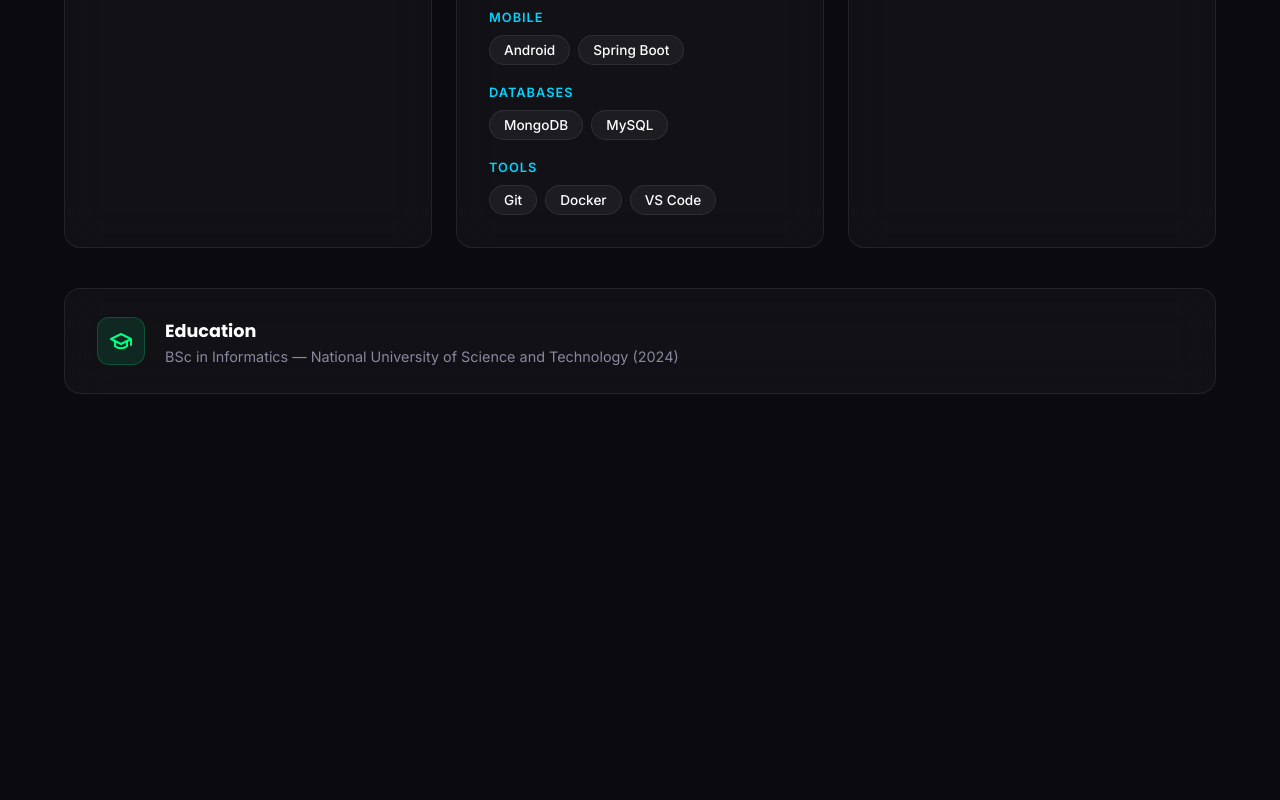
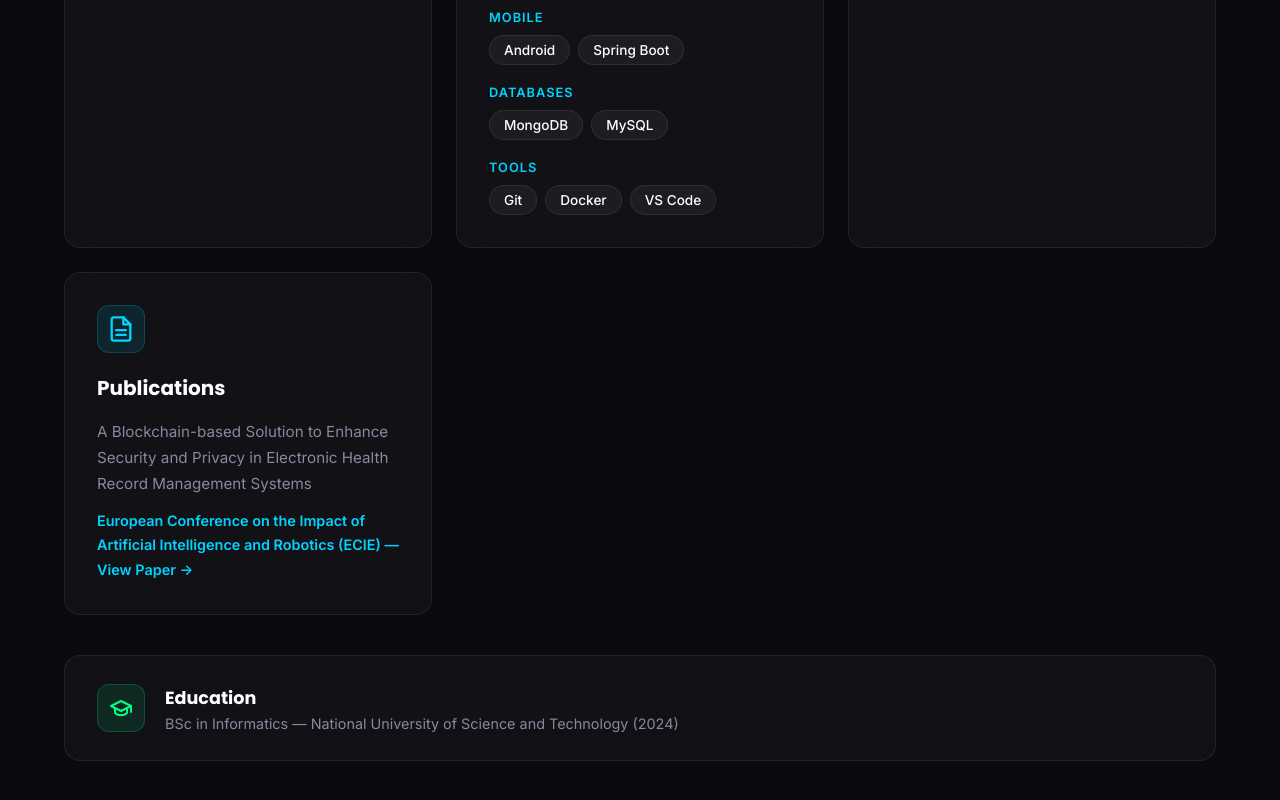
Before and after one commit to robertsibanda/portfolio, a React (Create React App) app: page /about in a window 1280 px wide. Shown: the part 674-1474 px from the top of the page. Before the commit the page ends 1148 px from the top, so only its background shows below. Built offline with nearby package versions, Linux system fonts and the light colour scheme.

Commit message:
updated bio, added publications card, adjusted profile image

```diff
--- a/src/components/About.jsx
+++ b/src/components/About.jsx
@@ -31,7 +31,7 @@ export default function About() {
           </div>
           <h3 className="about-card-title">Personal</h3>
           <p className="about-card-text">
-            I'm a detail-oriented software developer based in Bulawayo, Zimbabwe.
+            I'm an ATS agent at 1-grid, currently based in Cape Town, South Africa.
             I graduated with a BSc in Informatics from the National University of
             Science and Technology in 2024. Born in Shurugwi on August 24, 1998,
             I bring dedication and passion to every project I take on.
@@ -81,6 +81,27 @@ export default function About() {
             </div>
           </div>
         </div>
+
+        <div className="about-card glass">
+          <div className="about-card-icon">
+            <svg width="28" height="28" viewBox="0 0 24 24" fill="none" stroke="currentColor" strokeWidth="2" strokeLinecap="round" strokeLinejoin="round"><path d="M14 2H6a2 2 0 0 0-2 2v16a2 2 0 0 0 2 2h12a2 2 0 0 0 2-2V8z"/><polyline points="14 2 14 8 20 8"/><line x1="16" y1="13" x2="8" y2="13"/><line x1="16" y1="17" x2="8" y2="17"/></svg>
+          </div>
+          <h3 className="about-card-title">Publications</h3>
+          <div className="about-card-text">
+            <p style={{ marginBottom: 8 }}>
+              A Blockchain-based Solution to Enhance Security and Privacy in
+              Electronic Health Record Management Systems
+            </p>
+            <a
+              href="https://papers.academic-conferences.org/index.php/ecie/article/view/2606"
+              target="_blank"
+              rel="noopener noreferrer"
+              className="publication-link"
+            >
+              European Conference on the Impact of Artificial Intelligence and Robotics (ECIE) — View Paper →
+            </a>
+          </div>
+        </div>
       </div>
 
       <div className="about-education glass">
--- a/src/components/Home.jsx
+++ b/src/components/Home.jsx
@@ -23,9 +23,9 @@ export default function Home() {
             Hi, I'm <span className="gradient-text">Robert Sibanda</span>
           </h1>
           <p className="hero-description">
-            Informatics graduate passionate about building full-stack applications
-            with React, Django, Python, and Android. I turn complex problems into
-            elegant, user-friendly solutions.
+            Informatics graduate and ATS agent at 1-grid, based in Cape Town.
+            Passionate about building full-stack applications with React, Django,
+            Python, and Android — turning complex problems into elegant solutions.
           </p>
           <div className="hero-actions">
             <Link to="/projects" className="btn btn-primary">
--- a/src/css/about.css
+++ b/src/css/about.css
@@ -176,6 +176,21 @@
   font-size: 0.9rem;
 }
 
+.publication-link {
+  color: var(--accent);
+  text-decoration: none;
+  font-size: 0.9rem;
+  font-weight: 600;
+  transition: all 0.3s ease;
+  display: inline-block;
+  margin-top: 4px;
+}
+
+.publication-link:hover {
+  color: #fff;
+  text-decoration: underline;
+}
+
 @media (max-width: 768px) {
   .about-grid {
     grid-template-columns: 1fr;
--- a/src/css/home.css
+++ b/src/css/home.css
@@ -156,6 +156,7 @@
   height: 340px;
   border-radius: 50%;
   object-fit: cover;
+  object-position: center 30%;
   border: 3px solid rgba(255, 255, 255, 0.1);
   box-shadow: 0 20px 60px rgba(0, 0, 0, 0.5);
 }
```
